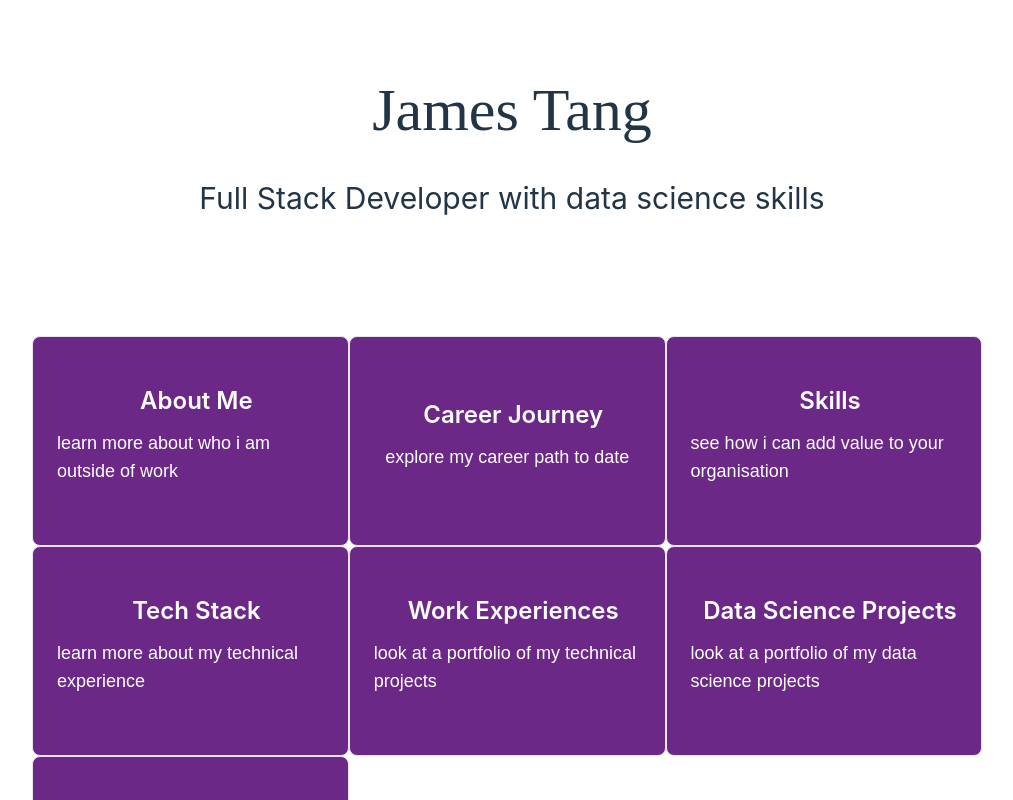
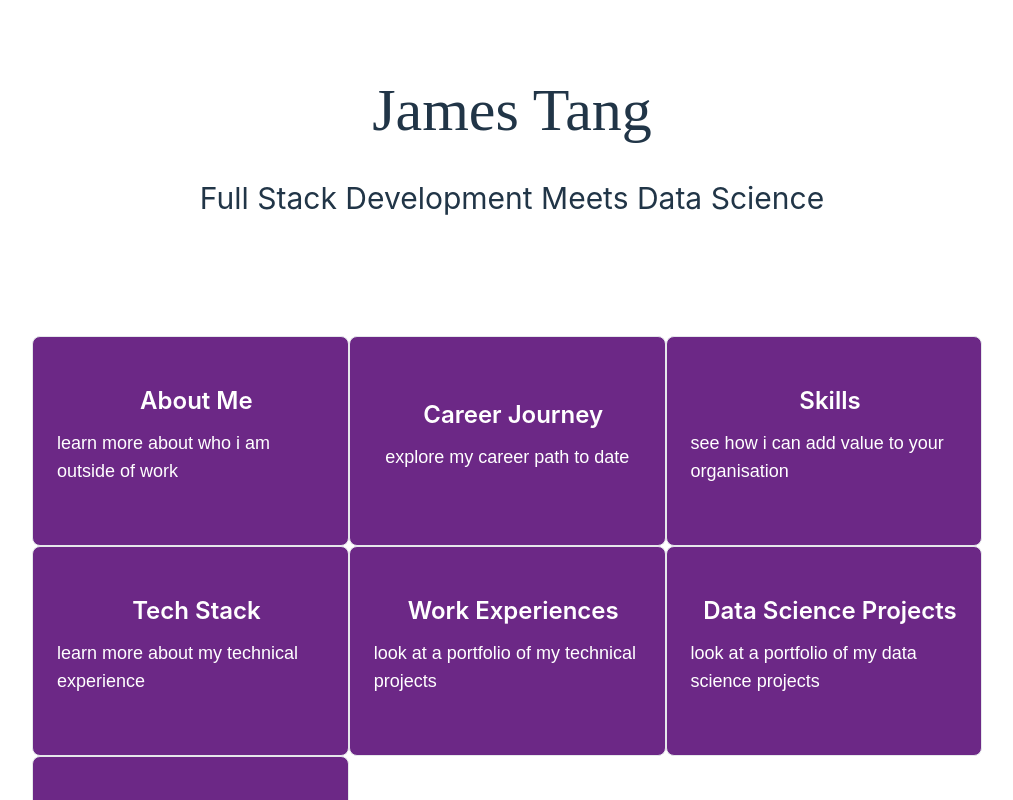
Before and after one commit to environmentallyconsciouscoder/personal-website, a React (Vite) app: page / in a window 1280 px wide. Shown: the top 800 px of the page, without its empty margins (128-1141 px from the left). Built offline with nearby package versions, Linux system fonts and the light colour scheme.

Commit message:
style: change title

```diff
--- a/src/App.tsx
+++ b/src/App.tsx
@@ -149,7 +149,7 @@ function App() {
     <>
       <MenuWrapper>
         <Header title="James Tang" type="header" />
-        <Header title="Full Stack Developer with data science skills" type="subheader" />
+        <Header title="Full Stack Development Meets Data Science" type="subheader" />
 
         <MenuSection>
           {menuItems.map((data, index) => (
```
